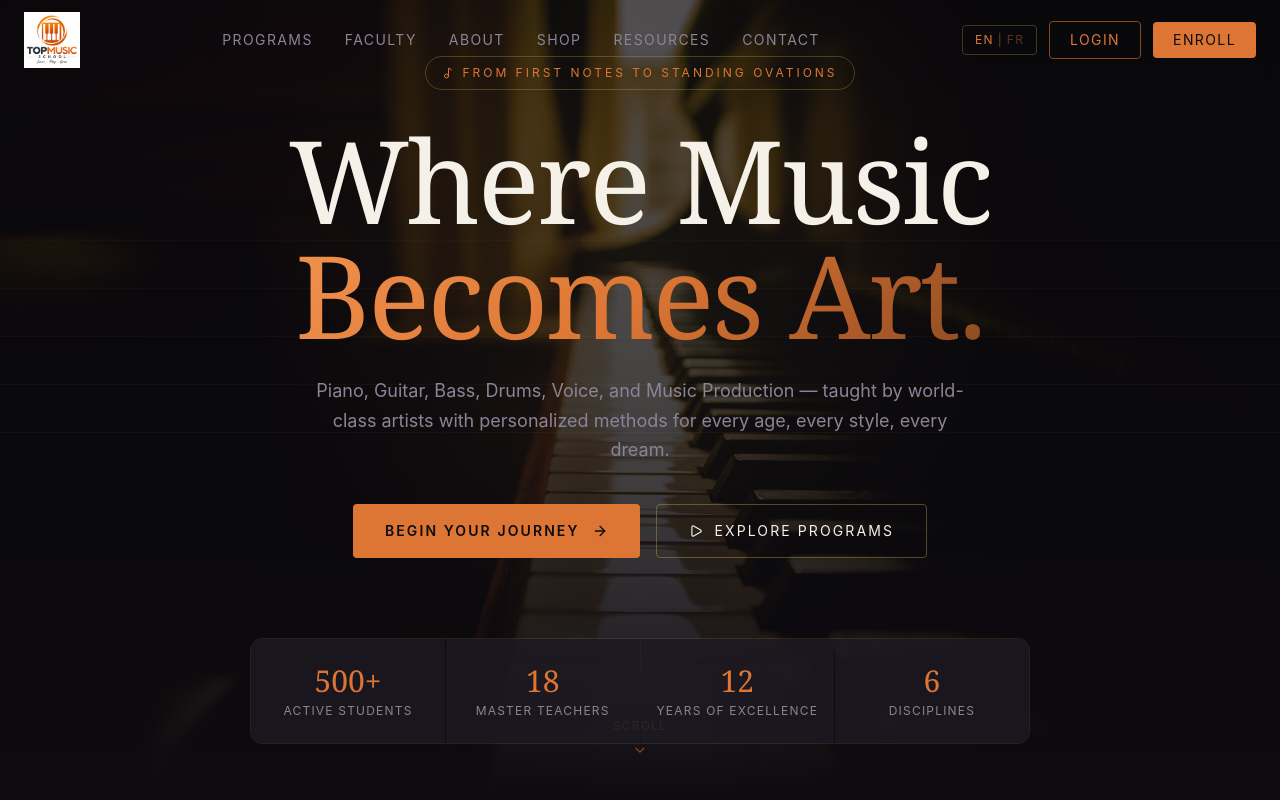
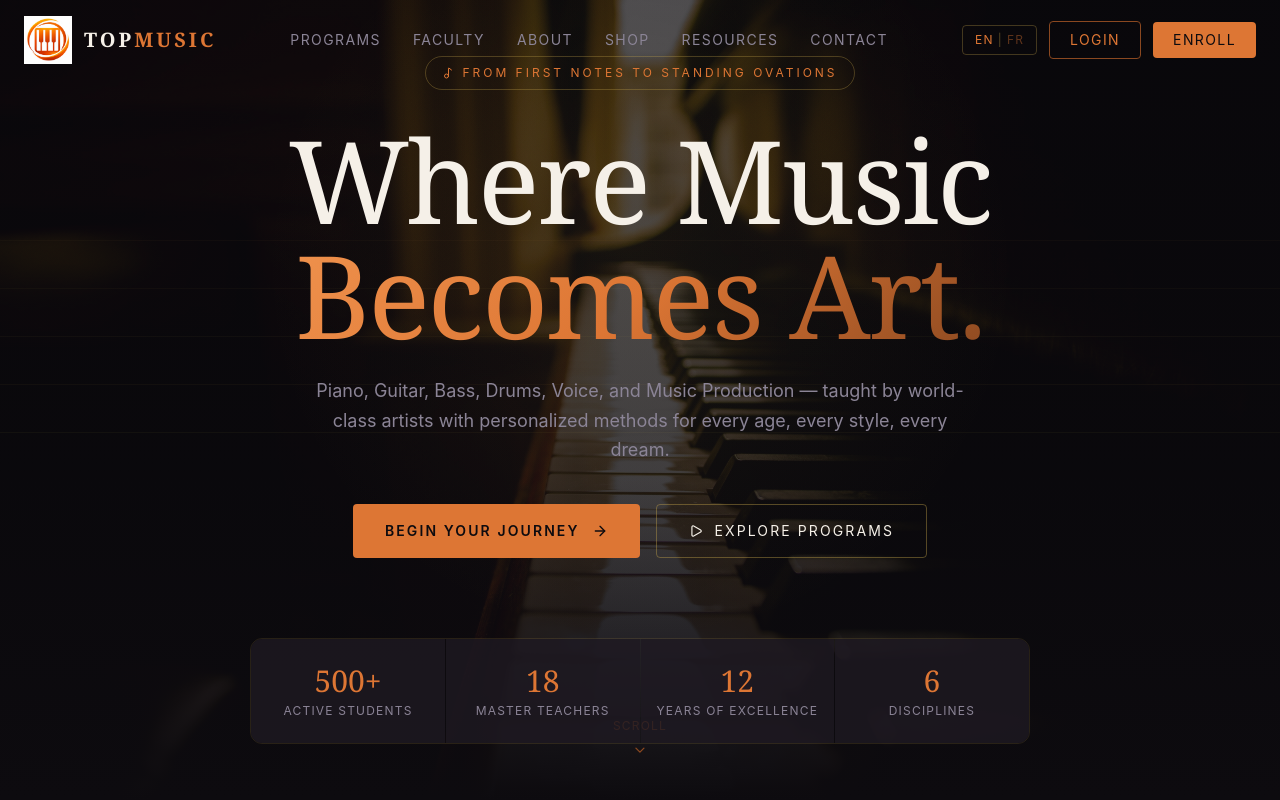
Before and after one commit to Emersonhi/TOPmusic, a Next.js app: page / in a window 1280 px wide. Shown: the top 800 px of the page. Built offline with nearby package versions, Linux system fonts and the light colour scheme.

Commit message:
Update navbar logo to piano icon with TOP Music text
Co-Authored-By: Claude Sonnet 4.6 <noreply@anthropic.com>
Claude-Session: https://claude.ai/code/session_01NMevHkGySNQdPDpNWFqjkf

```diff
--- a/src/components/layout/Navbar.tsx
+++ b/src/components/layout/Navbar.tsx
@@ -38,8 +38,11 @@ export default function Navbar() {
     >
       <div className="max-w-7xl mx-auto px-6 h-20 flex items-center justify-between">
         {/* Logo */}
-        <Link href="/" className="flex items-center transition-opacity duration-200 hover:opacity-85">
-          <Image src="/logo.webp" alt="TOP Music School" width={140} height={140} className="h-14 w-auto" priority />
+        <Link href="/" className="flex items-center gap-3 group transition-opacity duration-200 hover:opacity-85">
+          <Image src="/logo.webp" alt="TOP Music School" width={48} height={48} className="h-12 w-12 object-contain" priority />
+          <span className="text-xl tracking-[0.15em] uppercase font-display font-bold" style={{ color: 'var(--ivory)' }}>
+            TOP<span style={{ color: 'var(--gold)' }}>music</span>
+          </span>
         </Link>
 
         {/* Desktop nav */}
```
Also changed, not shown: public/logo.webp.
